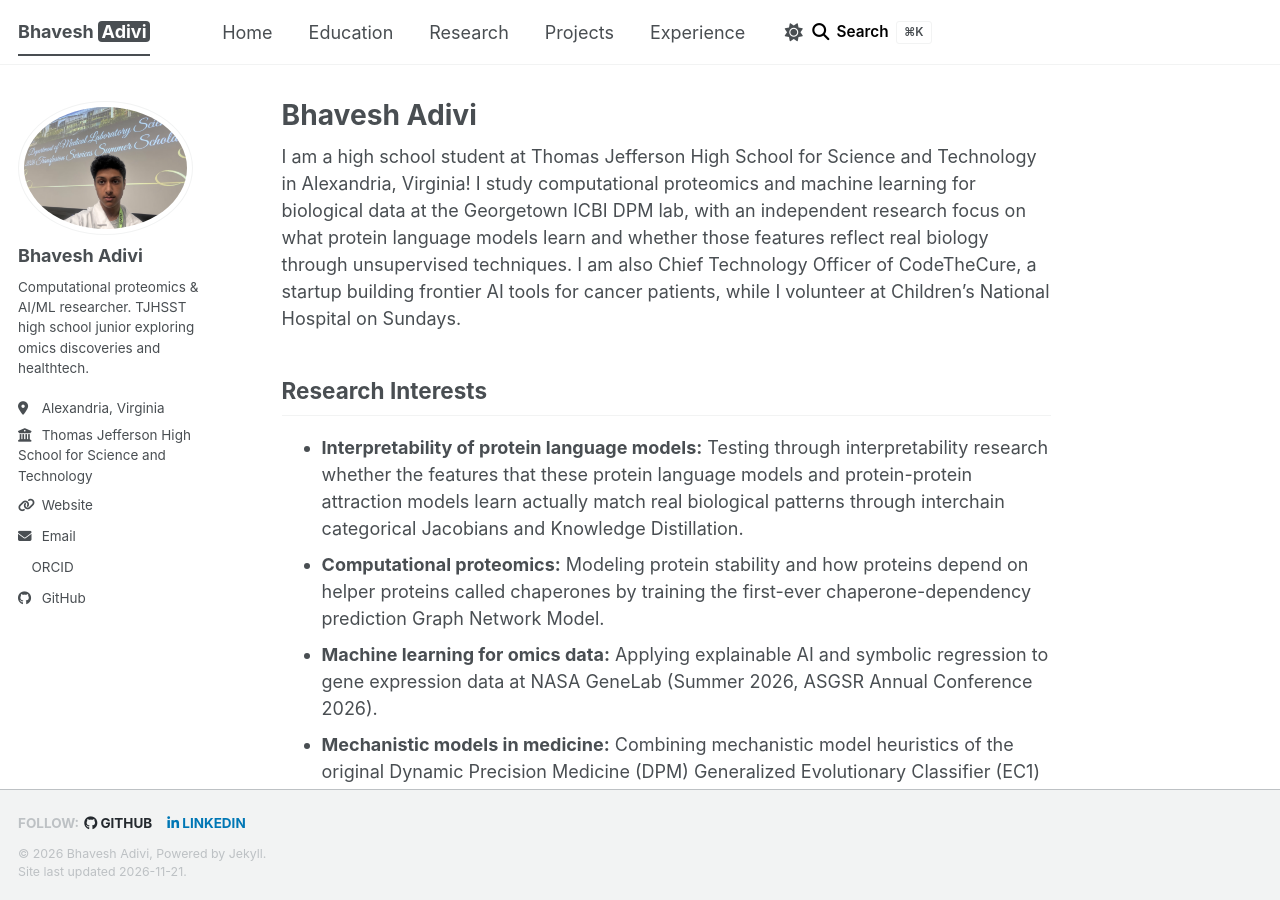
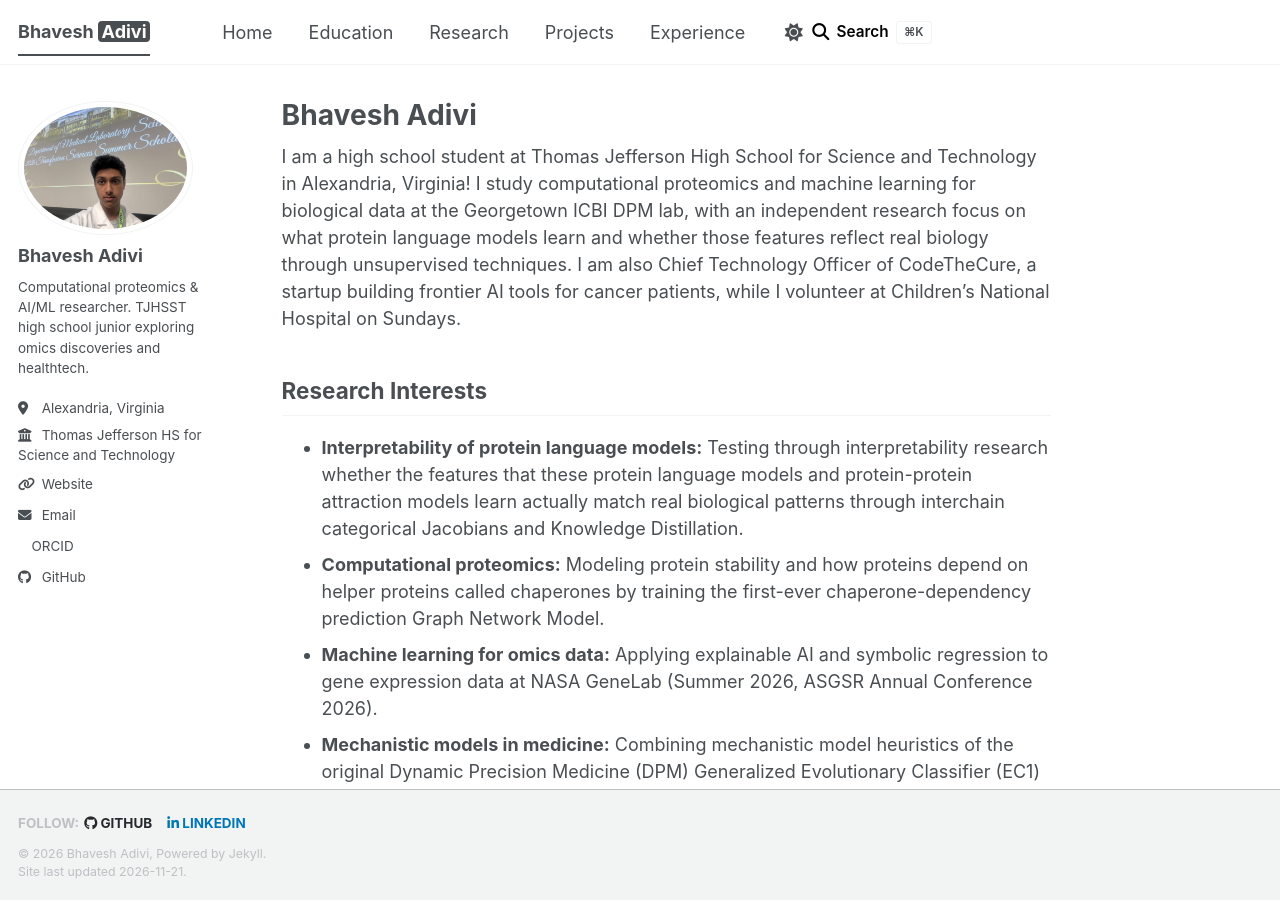
Before and after one commit to bhaveshadivi/bhaveshadivi.github.io, a Jekyll site: the page built from _pages/about.md, in a window 1280 px wide and 900 px high. Built offline with Jekyll 4.4.1, drawn with Linux system fonts in a browser that asks for light colours; a script bundle is joined from its source files by our own code; a style sheet for code colours, icons or effects is not loaded.

Commit message:
Shorten employer name to Thomas Jefferson HS for Science and Technology

```diff
--- a/_config.yml
+++ b/_config.yml
@@ -28,7 +28,7 @@ author:
   pronouns         : # example: "she/her"
   bio              : "Computational proteomics & AI/ML researcher. TJHSST high school junior exploring omics discoveries and healthtech."
   location         : "Alexandria, Virginia"
-  employer         : "Thomas Jefferson High School for Science and Technology"
+  employer         : "Thomas Jefferson HS for Science and Technology"
   uri              : "https://bhaveshadivi.github.io"
   email            : "2028badivi@tjhsst.edu"
 
```
